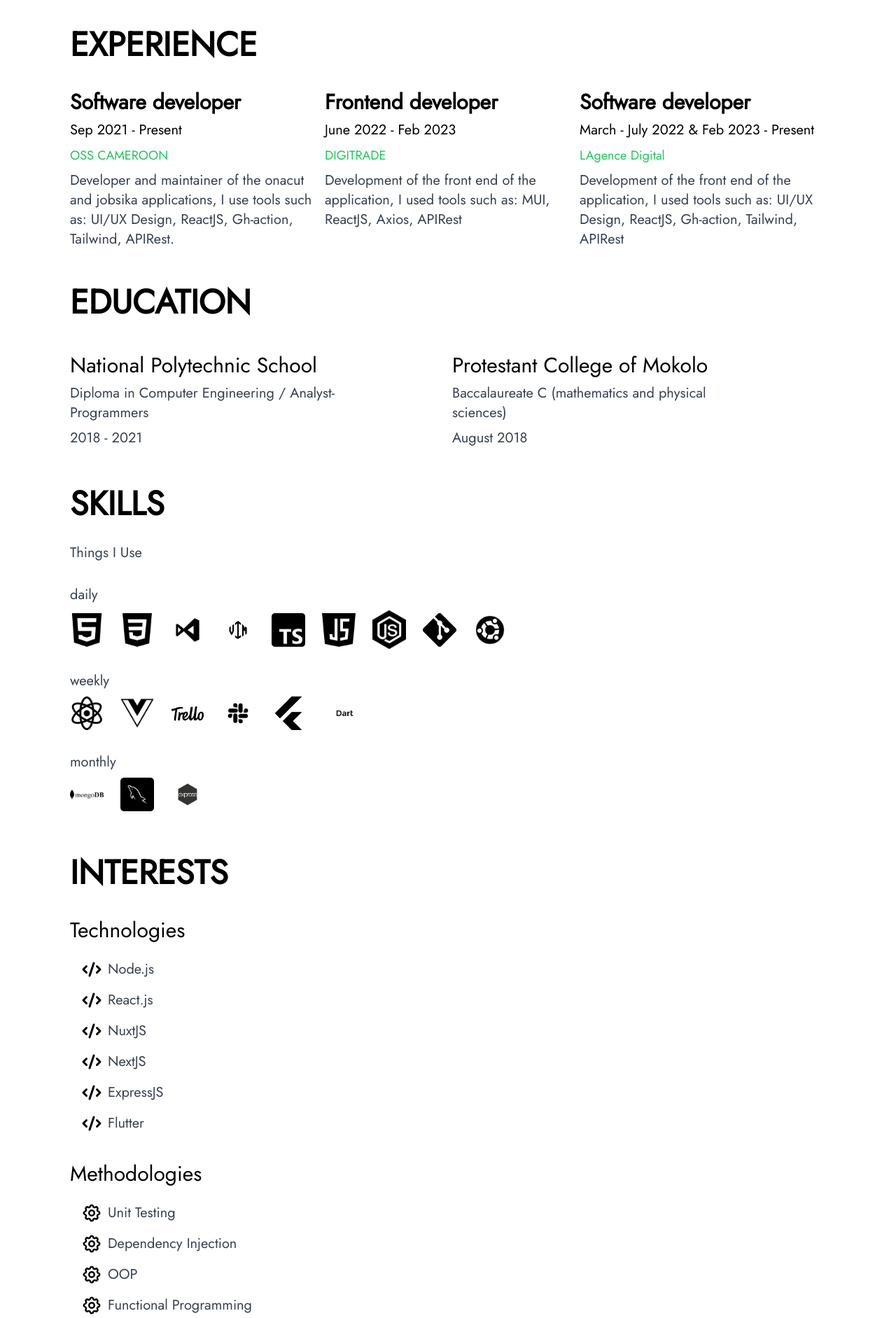
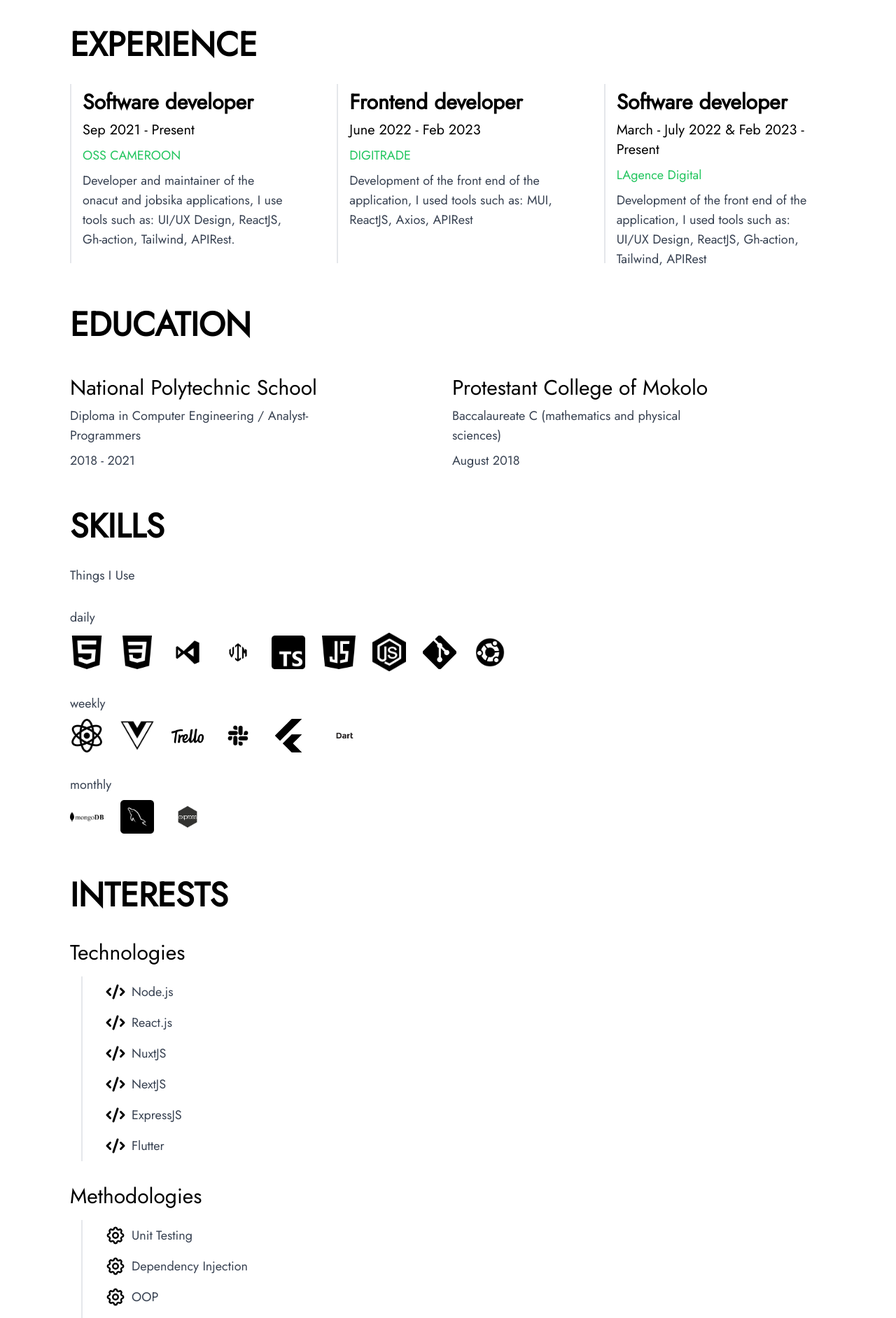
Before and after one commit to Asam237/me, a Next.js app: page / in a window 1280 px wide. Shown: the part 540-2423 px from the top of the page at 70% size. Built offline with nearby package versions, Linux system fonts and the light colour scheme.

Commit message:
feat: add line

```diff
--- a/components/commons/techs.tsx
+++ b/components/commons/techs.tsx
@@ -12,7 +12,7 @@ const Techs = ({ title, techs, type }: ITech) => {
         return (<div>
             <Text type="introsubtitle" text={title} />
             <div>
-                <ul className="ml-4 mt-4">
+                <ul className="ml-4 mt-4 border-l-2 pl-8">
                     {
                         techs.map((item, index) => {
                             return (
@@ -33,7 +33,7 @@ const Techs = ({ title, techs, type }: ITech) => {
             <div className="mt-4 lg:mt-8">
                 <Text type="introsubtitle" text={title} />
                 <div>
-                    <ul className="ml-4 mt-4">
+                    <ul className="ml-4 mt-4 pl-8 border-l-2">
                         {
                             techs.map((item, index) => {
                                 return (
--- a/components/commons/text.tsx
+++ b/components/commons/text.tsx
@@ -1,12 +1,12 @@
 import Link from "next/link"
 
-interface IText {
+interface IText extends React.HTMLAttributes<HTMLButtonElement> {
     text: any
     type?: string
     path?: any
 }
 
-const Text = ({ text, type, path }: IText) => {
+const Text = ({ text, type, path, ...props }: IText) => {
     if (type === "introtitle") {
         return <h1 className="text-4xl lg:text-6xl font-bold">{text}</h1>
     }
@@ -31,7 +31,7 @@ const Text = ({ text, type, path }: IText) => {
     if (type === "link") {
         return <Link href={`${path}`} className="text-base lg:text-xl text-green-500 my-2">{text}</Link>
     }
-    return <p className="text-base lg:text-xl font-normal text-gray-700 my-2">{text}</p>
+    return <p className={`text-base lg:text-lg font-normal text-gray-700 my-2 ` + props}> { text }</p >
 
 }
 
--- a/components/sections/experience.tsx
+++ b/components/sections/experience.tsx
@@ -3,14 +3,14 @@ import Text from "../commons/text"
 
 const Experience = () => {
     return (
-        <section id="experience" className="mt-8 lg:mt-16">
+        <section id="experience" className="my-8 lg:my-16">
             <div className="container mx-auto">
                 <Text text="EXPERIENCE" type="section" />
-                <div className="grid gap-3 grid-cols-1 lg:grid-cols-3 mt-8">
+                <div className="grid gap-x-16 grid-cols-1 lg:grid-cols-3 mt-8">
                     {
                         experiences.map((item, index) => {
                             return (
-                                <div key={index} className="lg:h-64">
+                                <div key={index} className="lg:h-64 border-l-2 pl-4">
                                     <Text text={item.title} type="title" />
                                     <Text text={item.periode} type="subtitle" />
                                     <Text text={item.structure} type="structure" />
```
